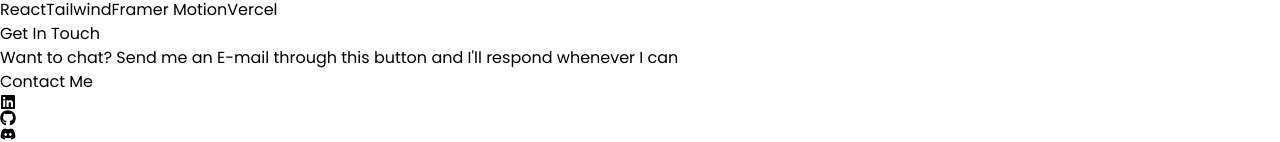
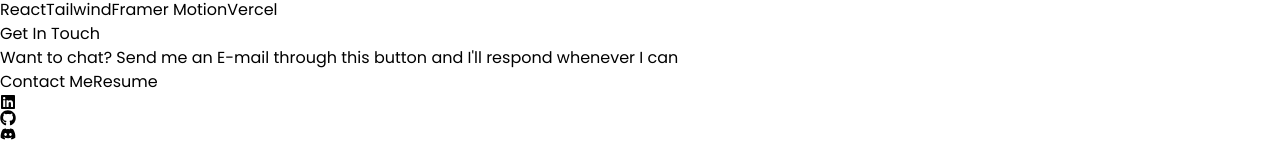
Before and after one commit to nikwontreact/portfolio, a React (Vite) app: page / in a window 1280 px wide. Shown: the part 2010-2152 px from the top of the page. Built offline with nearby package versions, Linux system fonts and the light colour scheme.

Commit message:
Update resume link text in Contact component

```diff
--- a/src/components/Contact.jsx
+++ b/src/components/Contact.jsx
@@ -19,7 +19,7 @@ const Contact = () => {
         <p className="text-center text-lg font-semibold text-gray-500">Want to chat? Send me an E-mail through this button and I'll respond whenever I can </p>
         <a href="mailto:x11.niks@gmail.com" className="text-nowrap rounded-lg border border-indigo-600 bg-black px-5 py-4 text-lg font-bold text-white shadow-lg shadow-indigo-700 transition-all duration-300 hover:translate-y-2 hover:shadow-xl">Contact Me</a>
 
-        <a href="/Nikhilresume.pdf" download={Resume} target ="_blank" rel="noopener noreferrer" className="text-nowrap rounded-lg border border-indigo-600 bg-black px-5 py-4 text-lg font-bold text-white shadow-lg shadow-indigo-700 transition-all duration-300 hover:translate-y-2 hover:shadow-xl"></a>
+        <a href="/Nikhilresume.pdf" download={Resume} target ="_blank" rel="noopener noreferrer" className="text-nowrap rounded-lg border border-indigo-600 bg-black px-5 py-4 text-lg font-bold text-white shadow-lg shadow-indigo-700 transition-all duration-300 hover:translate-y-2 hover:shadow-xl">Resume</a>
 
         <ul className="hidden md:flex gap-5">
         <li className="cursor-pointer text-4xl opacity-70 transition-all duration-300 hover:text-blue-500 hover:opacity-100">
```
